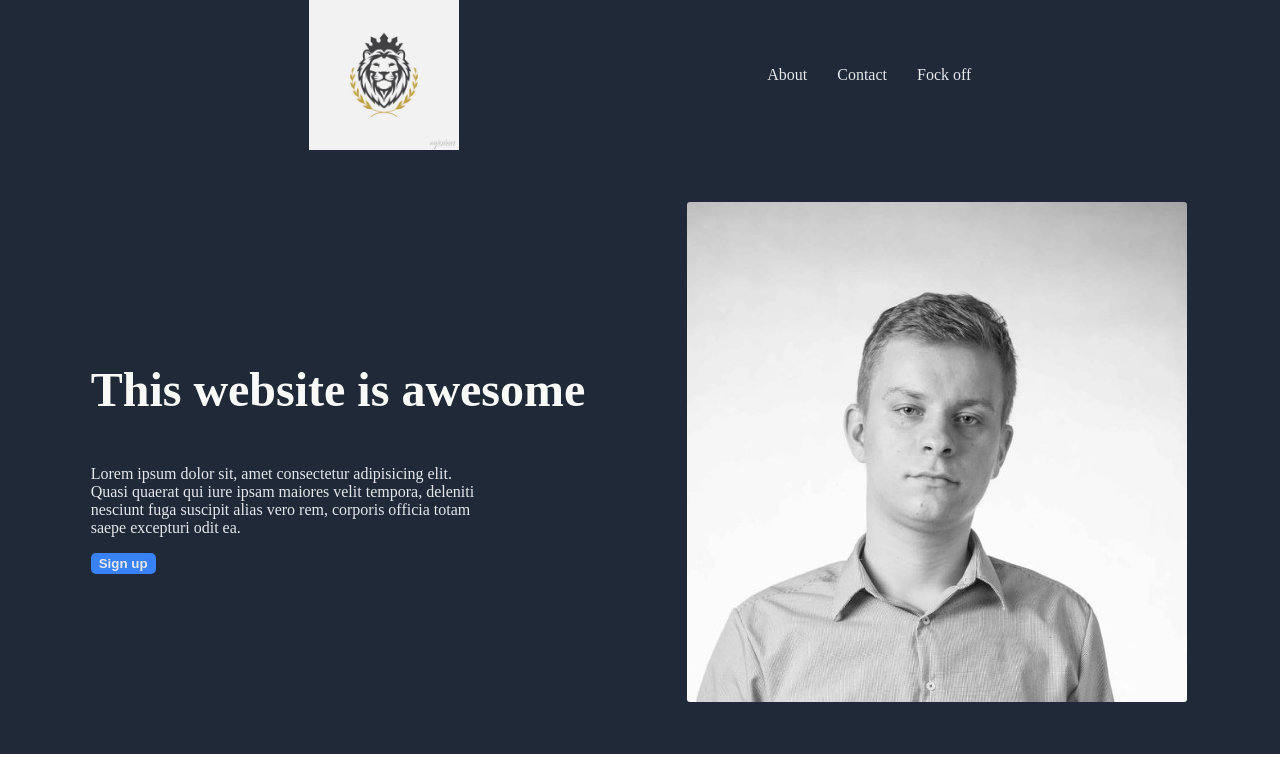
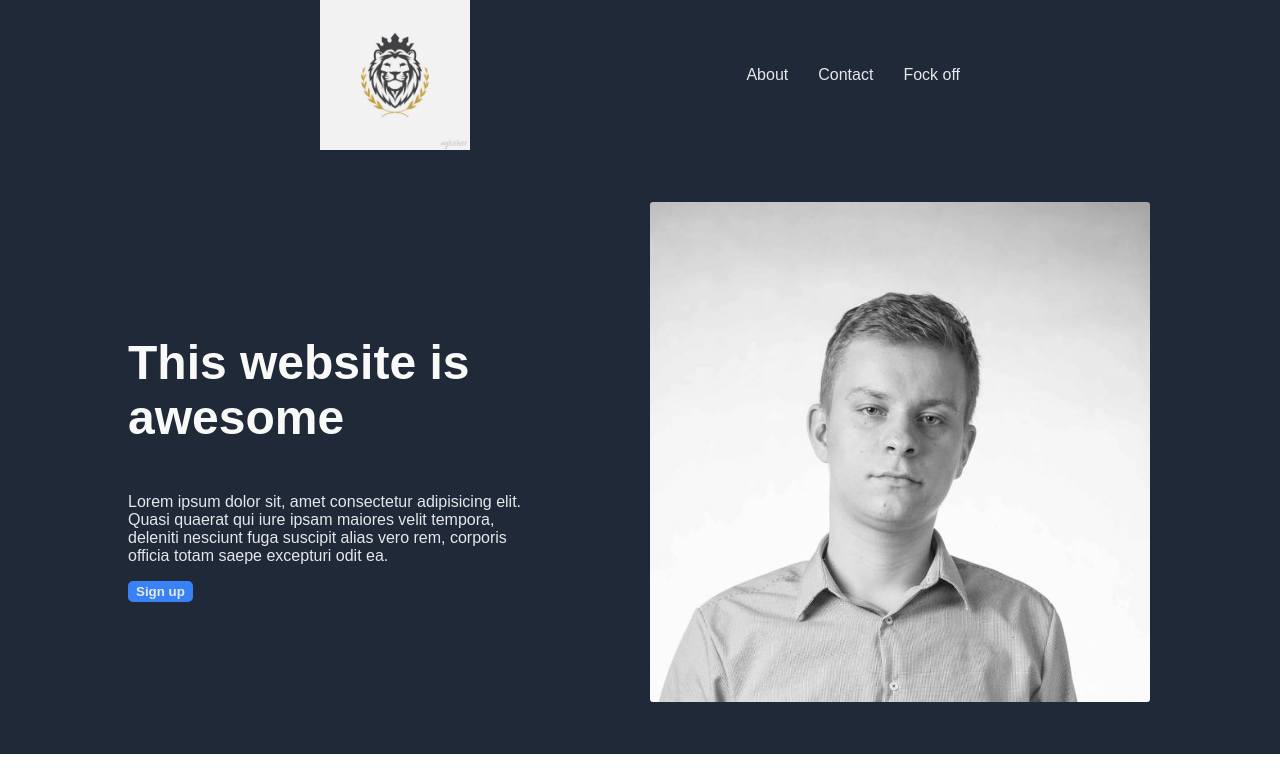
Before and after one commit to Dandaaap/Odin-Landing-page, a plain HTML site: page index.html in a window 1280 px wide. Shown: the top 771 px of the page. Drawn offline with Linux system fonts and the light colour scheme.

Commit message:
add last details

```diff
--- a/index.html
+++ b/index.html
@@ -10,7 +10,7 @@
 
 <body>
     <div class="container">
-
+        <div class="header">
             <div class="header_logo">
 
                     <img class="logo"src="lion.jpg" alt="Logo">
@@ -30,6 +30,7 @@
                     <button class="top_button">Sign up</button>
                 </div>
                 <img class="image"src="1543863234331.jpeg" alt="Logo">
+            </div>
         </div>
         <div class="middle">
             <H2>Some random information</H2>
--- a/style.css
+++ b/style.css
@@ -1,6 +1,7 @@
 body {
     padding: 0;
     margin: 0;
+    font-family: Arial, Helvetica, sans-serif
 
 }
 
@@ -15,8 +16,10 @@ body {
 .header_logo {
     display:flex;
     flex-direction:row;
-    justify-content: space-evenly;
+    justify-content: space-between;
     background-color: #1F2937;
+    width:50%;
+    margin: auto;
 
 }
 
@@ -45,10 +48,18 @@ h1 {
     padding: 50px;
     gap: 100px;
     align-items: center;
+    width:80%;
+    margin: auto;
 }
 
+.header {
+    background-color: #1F2937;
+}
 
-
+h2 {
+    font-size: 40px;
+    font-weight: bold;
+}
 
 .header_text {
     display: flex;
```
Lines whose indentation alone changed are shown as unchanged.
